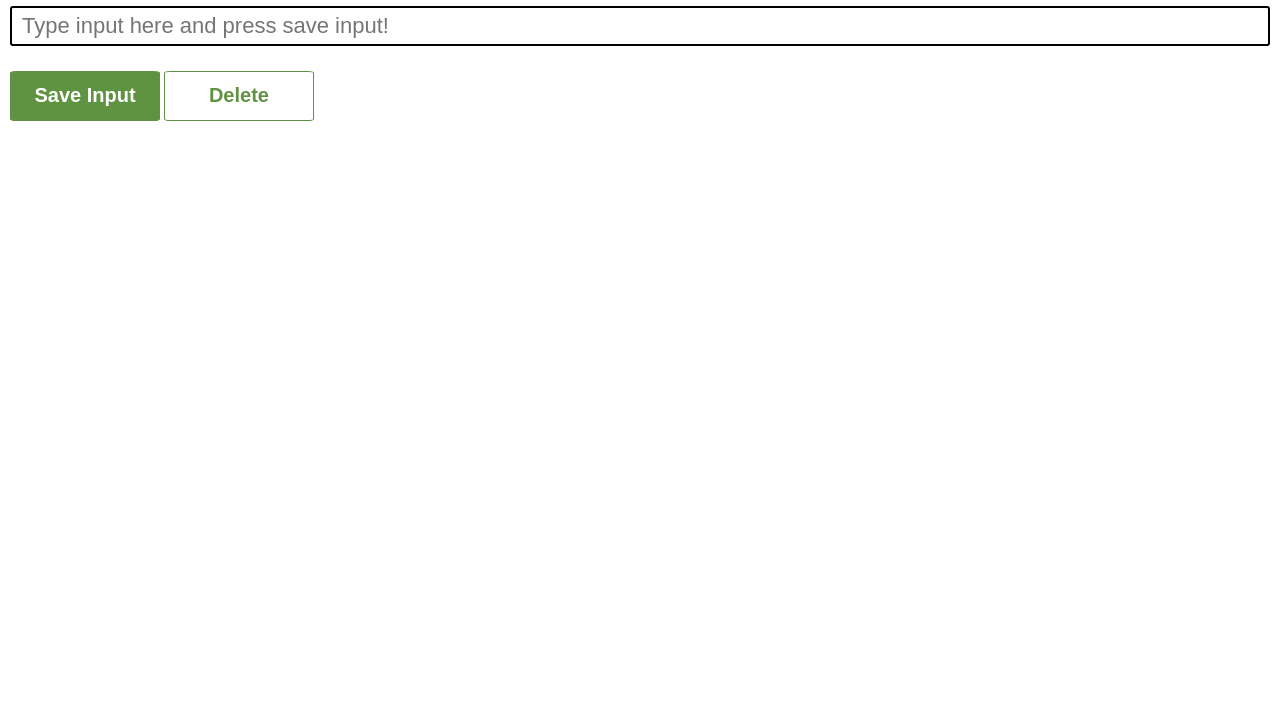
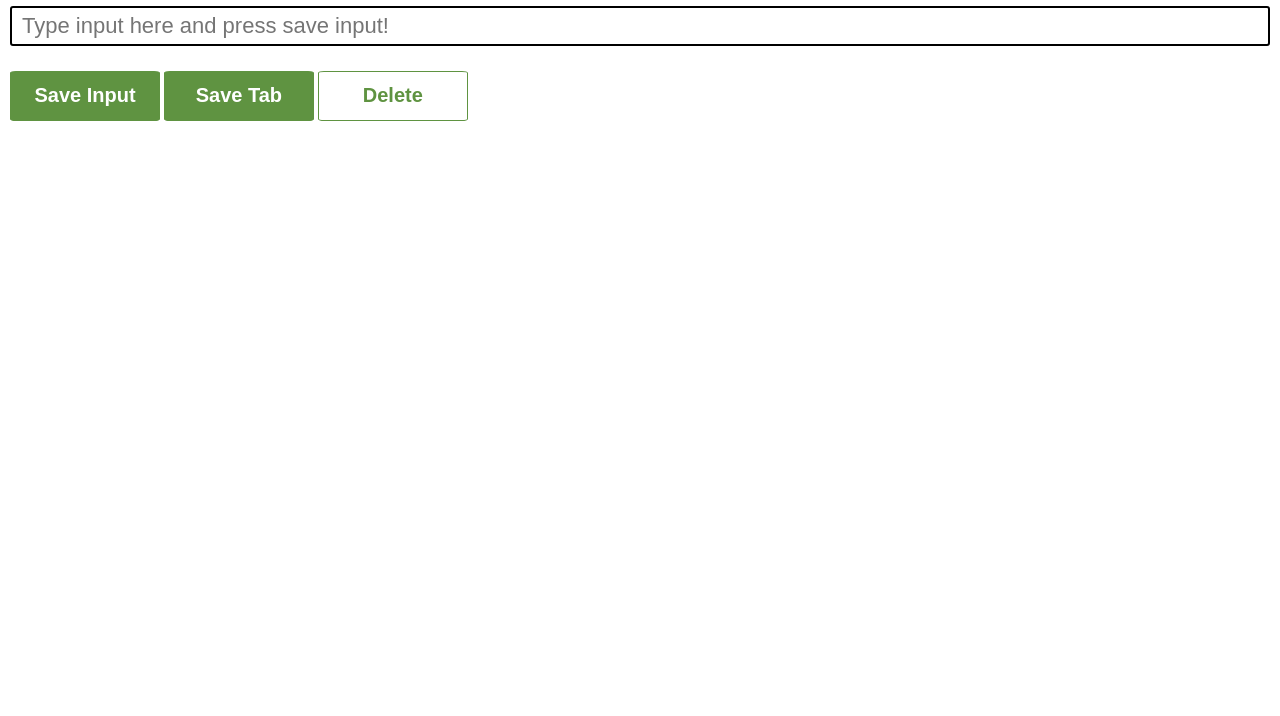
Before and after one commit to Kiritchell/Basecamp, a browser extension: page Chrome/index.html in a window 1280 px wide. Shown: the part 84-800 px from the top of the page. Drawn offline with Linux system fonts and the light colour scheme.

Commit message:
readme.md

```diff
--- a/Chrome/index.html
+++ b/Chrome/index.html
@@ -19,6 +19,7 @@
       placeholder="Type input here and press save input!"
     />
     <button id="input-btn">Save Input</button>
+    <button id="tab-btn">Save Tab</button>
     <button id="delete-btn">Delete</button>
     <ul id="ul-el"></ul>
   </body>
```
Also changed, not shown: Chrome/manifest.json, Password/readme.md (added).
